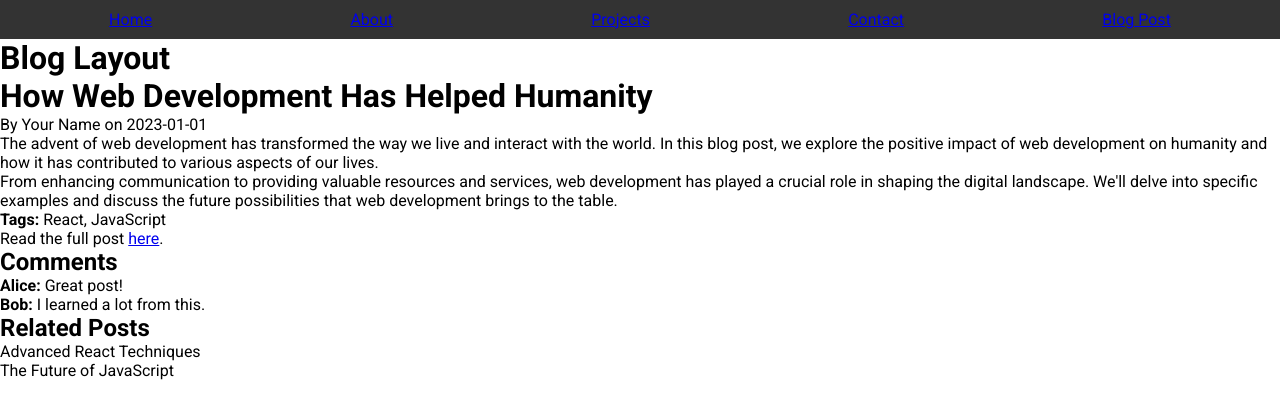
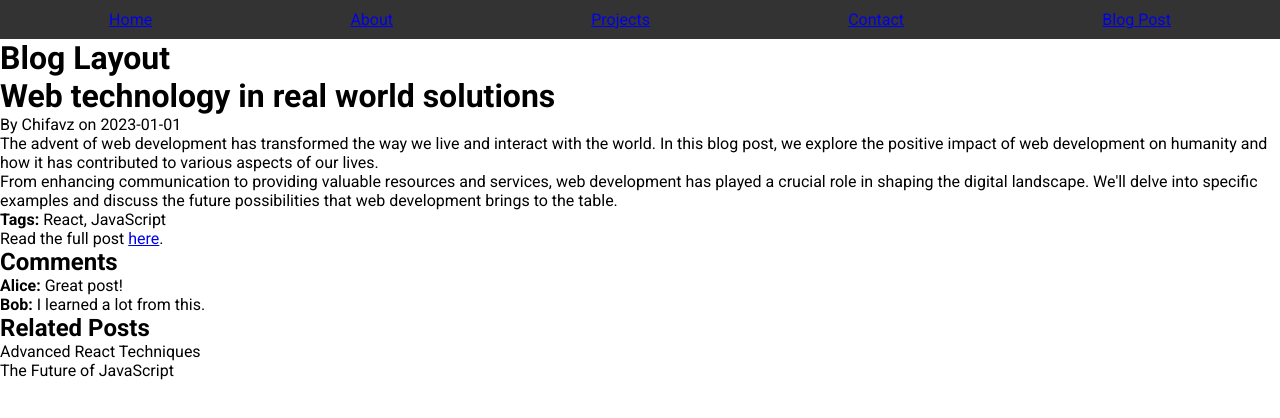
Before and after one commit to chifavz/my-portfolio, a React (Create React App) app: page /blog in a window 1280 px wide. Shown: the top 418 px of the page. Built offline with nearby package versions, Linux system fonts and the light colour scheme.

Commit message:
edited blog

```diff
--- a/src/components/BlogContent.js
+++ b/src/components/BlogContent.js
@@ -3,8 +3,8 @@ import Blog from './Blog';  // Update the path accordingly
 
 const BlogContent = () => {
   const blogPost = {
-    title: "How Web Development Has Helped Humanity",
-    author: "Your Name",
+    title: "Web technology in real world solutions",
+    author: "Chifavz",
     date: "2023-01-01",
     content: `
       <p>
```
